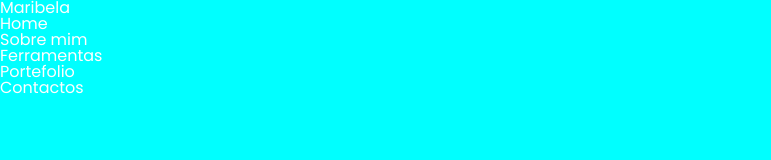
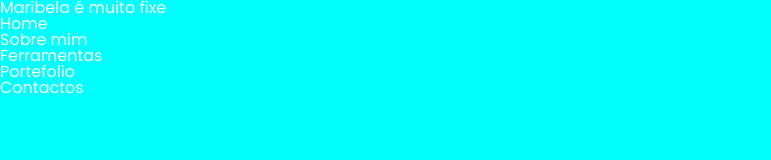
Before and after one commit to maribelapita/mp-portefolio, a plain HTML site: page index.html in a window 1280 px wide. Shown: the top 160 px of the page, without its empty margins (0-771 px from the left). Drawn offline with Linux system fonts and the light colour scheme; files whose address does not match are found by name.

Commit message:
change title :)

```diff
--- a/index.html
+++ b/index.html
@@ -12,7 +12,7 @@
 <body>
     <div class="p-menu">
         <div class="p-logo">
-            <p>Maribela</p>
+            <p>Maribela é muito fixe</p>
         </div>
         <nav>
             <li class="p-menu-item"><a href="">Home</a></li>
```
